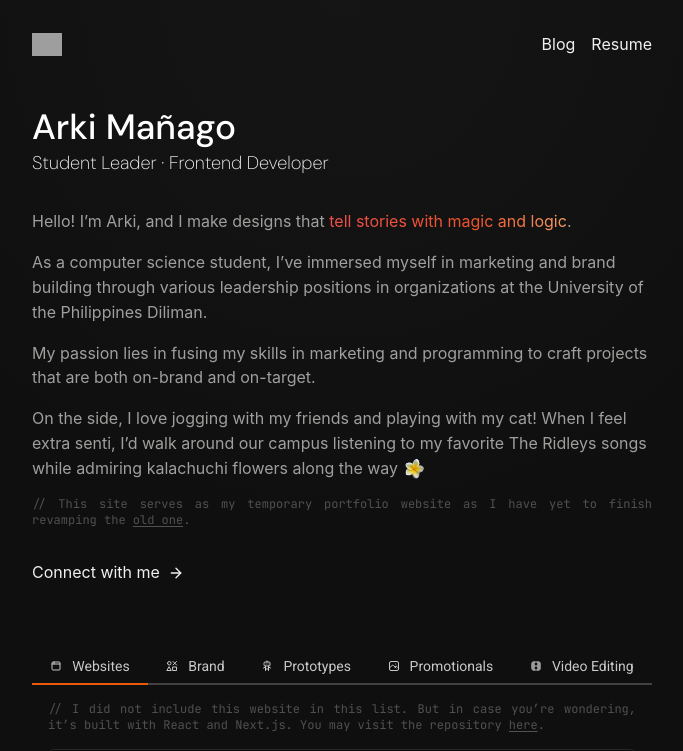
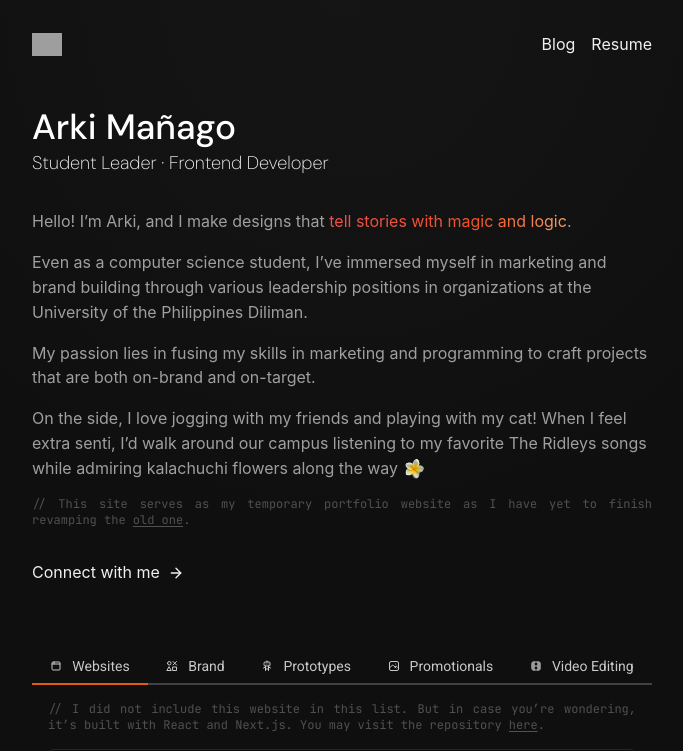
Before and after one commit to ark1tech/Portfolio, a Next.js app: page / in a window 1280 px wide. Shown: the top 751 px of the page, without its empty margins (298-981 px from the left). Built offline with nearby package versions, Linux system fonts and the light colour scheme; grey boxes are pictures that could not be loaded; a web font is replaced by a local one.

Commit message:
Fix: Change hero section copy

```diff
--- a/src/app/_hero.jsx
+++ b/src/app/_hero.jsx
@@ -29,7 +29,7 @@ export default function Hero() {
             .
           </p>
           <p>
-            As a computer science student, I&rsquo;ve immersed myself in
+            Even as a computer science student, I&rsquo;ve immersed myself in
             marketing and brand building through various leadership positions in
             organizations at the University of the Philippines Diliman.
           </p>
```
